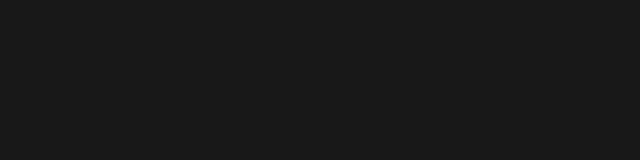
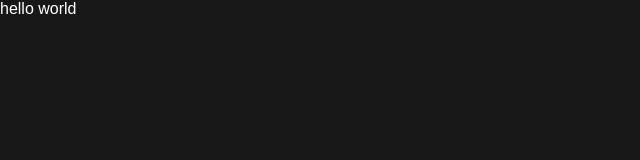
Before and after one commit to cethamine/nihil.github.io, a plain HTML site: page index.html in a window 1280 px wide. Shown: the full height of the page, 0-640 px from the left. Drawn offline with Linux system fonts and the light colour scheme.

Commit message:
Update index.html

```diff
--- a/index.html
+++ b/index.html
@@ -1,5 +1,16 @@
 <style>
+  * {
+    padding: 0;
+    margin: 0;
+    box-sizing: border-box;
+  }
   body {
     background-color: #181818;
+    color: white;
+    font-family: Arial, sans;
   }
 </style>
+
+<body>
+  hello world
+</body>
```
